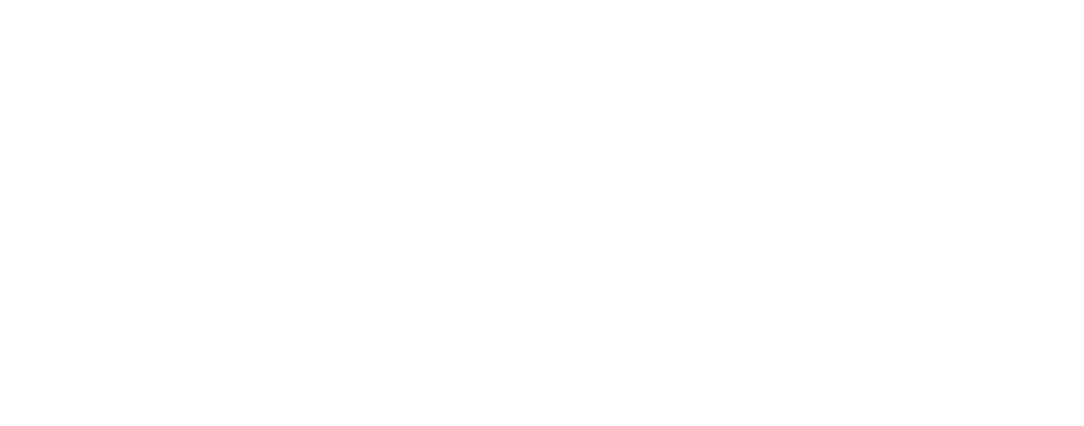
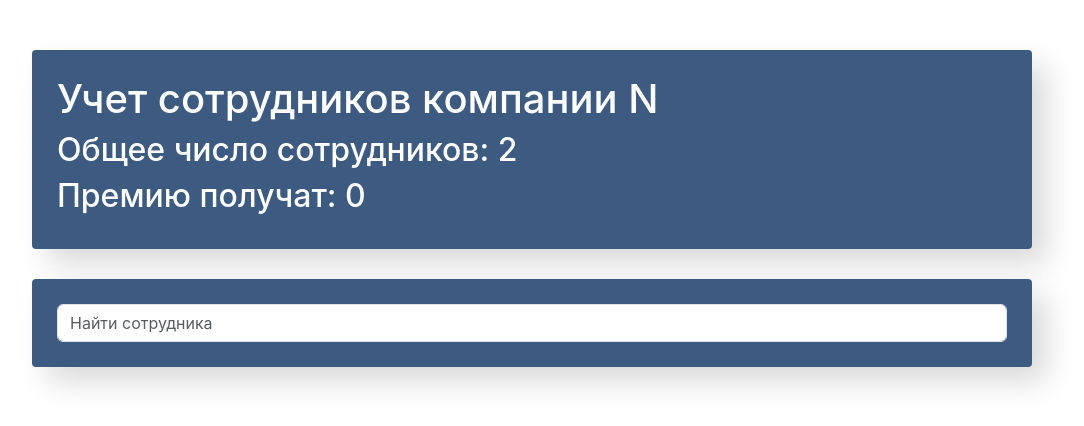
Before and after one commit to SofyaPyat/UdemyEmployees, a React app: page / in a window 1280 px wide. Shown: the whole page, without its empty margins (108-1192 px from the left). Built offline with nearby package versions, Linux system fonts and the light colour scheme.

Commit message:
add searchpanel

```diff
--- a/src/components/app-info/app-info.js
+++ b/src/components/app-info/app-info.js
@@ -1,4 +1,4 @@
-import './app-info.css'
+import './app-info.css';
 
 const AppInfo = () => {
     return (
--- a/src/components/app/app.js
+++ b/src/components/app/app.js
@@ -1,10 +1,15 @@
 import './app.css';
+import AppInfo from '../app-info/app-info';
+import SearchPanel from '../search-panel/search-panel';
 
 
 function App() {
     return (
         <div className="app">
-
+            <AppInfo/>
+            <div className="search-panel">
+                <SearchPanel/>
+            </div>
         </div>
     );
 }
--- /dev/null
+++ b/src/components/search-panel/search-panel.css
@@ -0,0 +1,8 @@
+.search-panel {
+    margin-top: 30px;
+    padding: 25px;
+    background-color: #3d5a80;
+    border-radius: 4px;
+    box-shadow: 15px 15px 30px rgba(0, 0, 0, .15);
+    color: #fff;
+}
--- a/src/components/search-panel/search-panel.js
+++ b/src/components/search-panel/search-panel.js
@@ -0,0 +1,11 @@
+import './search-panel.css';
+const SearchPanel = () => {
+    return (
+        <input
+            type="text"
+            className="form-control search-input"
+            placeholder="Найти сотрудника"/>
+    );
+}
+
+export default SearchPanel;
--- a/src/index.css
+++ b/src/index.css
@@ -1,5 +1,5 @@
 body {
-  margin: 0;
+  margin: 50px 0;
   font-family: -apple-system, BlinkMacSystemFont, 'Segoe UI', 'Roboto', 'Oxygen',
     'Ubuntu', 'Cantarell', 'Fira Sans', 'Droid Sans', 'Helvetica Neue',
     sans-serif;
```
